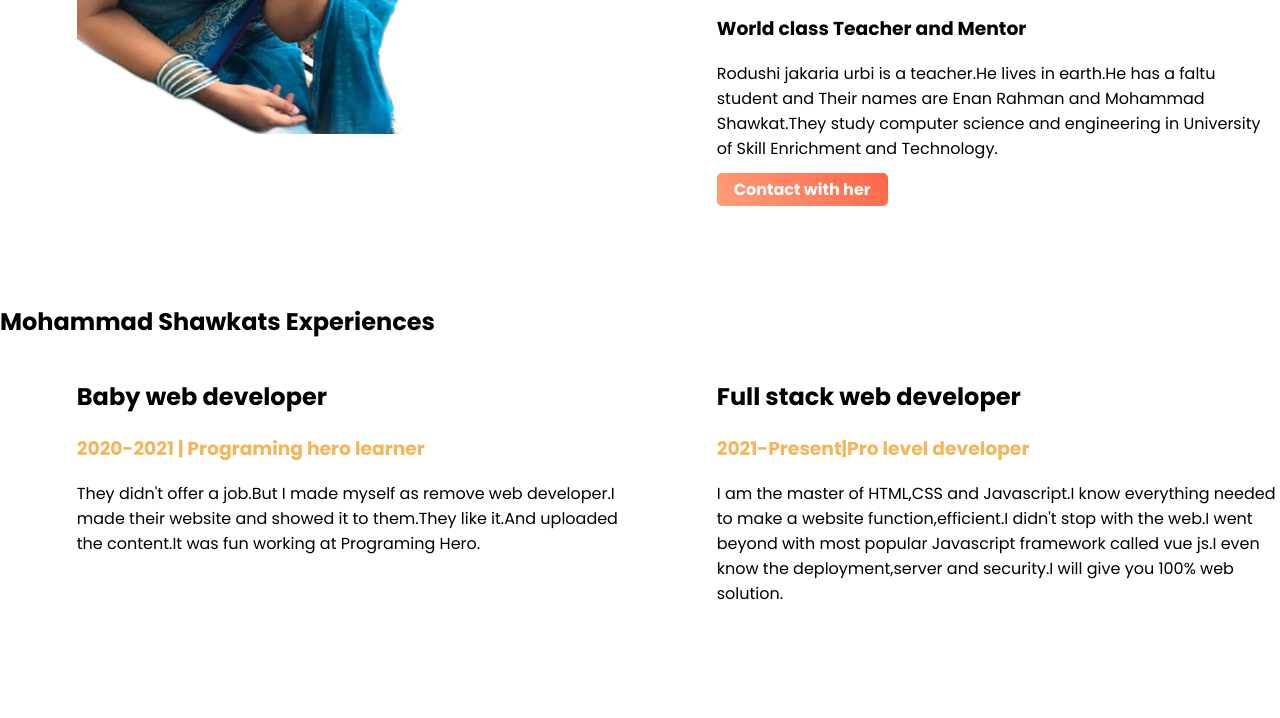
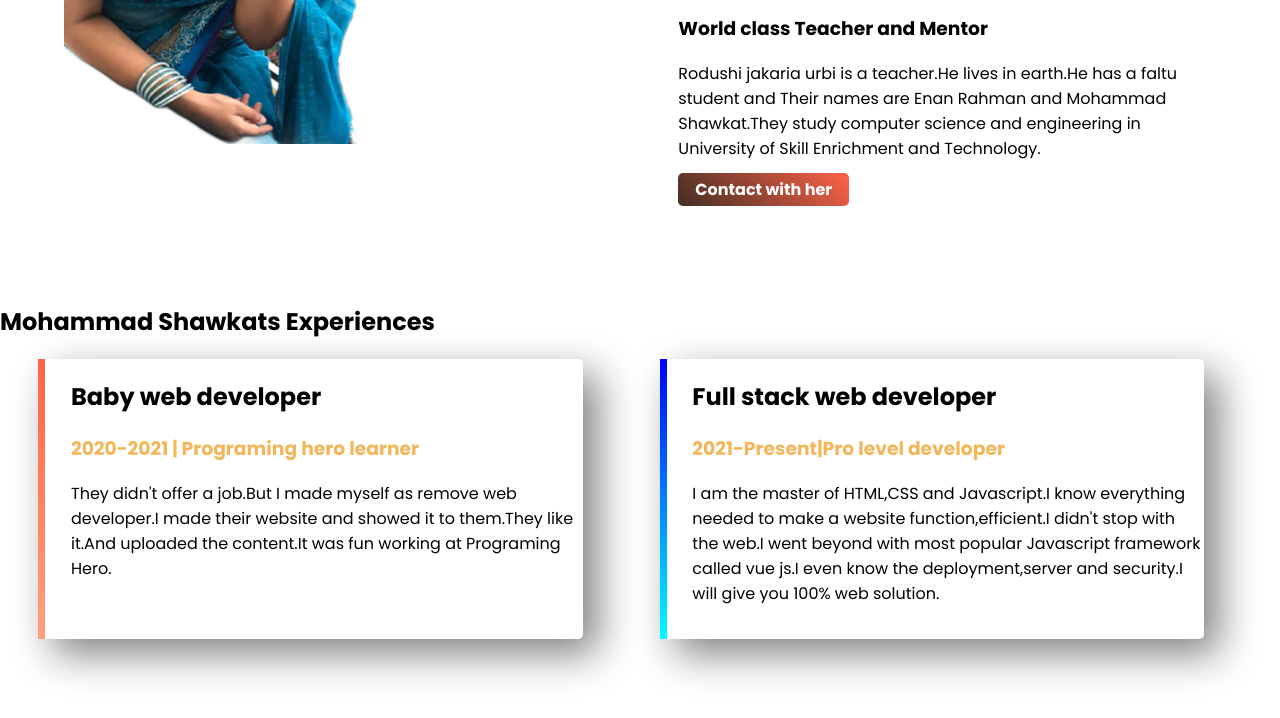
Before and after one commit to Showkot10/web-protfolio, a plain HTML site: page index.html in a window 1280 px wide. Shown: the part 816-1534 px from the top of the page. Drawn offline with Linux system fonts and the light colour scheme.

Commit message:
class 4 complete

```diff
--- a/index.html
+++ b/index.html
@@ -37,12 +37,12 @@
 </section>
 <section class="third-section">
     <h2>Mohammad Shawkats Experiences</h2>
-    <div class="half-width">
+    <div id="baby-web"  class="half-width same-div">
         <h2>Baby web developer</h2>
         <h3 class="orange-highlight">2020-2021 | Programing hero learner</h3>
         <p>They didn't offer a job.But I made myself as remove web developer.I made their website and showed it to them.They like it.And uploaded the content.It was fun working at Programing Hero.</p>
     </div>
-    <div class="half-width">
+    <div id="full-stack"  class="half-width same-div">
         <h2>Full stack web developer</h2>
         <h3 class="orange-highlight">2021-Present|Pro level developer</h3>
         <p>I am the master of HTML,CSS and Javascript.I know everything needed to make a website function,efficient.I didn't stop with the web.I went beyond with most popular Javascript framework called vue js.I even know the deployment,server and security.I will give you 100% web solution.</p>
--- a/style.css
+++ b/style.css
@@ -14,12 +14,12 @@ section{
     padding-bottom: 150px;
 }
 .half-width{
-    width:44%;
-    height: 100%;
+    width:40%;
+
     float:left;
-    margin-left:4%;
+    margin-left:3%;
     padding-left:2%;
-
+   margin-right: 3%;
 
 }
 .half-width img{
@@ -30,8 +30,23 @@ section{
 .link-button{
     text-decoration: none;
     padding:5px 17px;
-    background-image: linear-gradient(45deg, lightsalmon, tomato);
+    background-image: linear-gradient(45deg, rgb(66, 45, 36), tomato);
     color:white;
     border-radius:5px;
     font-weight: 700;
 }
+.same-div{
+    box-shadow: 15px 15px 40px grey;
+    height: 70%;
+    border-radius: 5px;
+}
+#baby-web{
+    border-left: 7px solid;
+    border-image: linear-gradient(180deg,tomato,lightsalmon);
+    border-image-slice: 1;
+}
+#full-stack{
+    border-left: 7px solid;
+    border-image: linear-gradient(180deg,blue,cyan);
+    border-image-slice: 1;
+}
```
